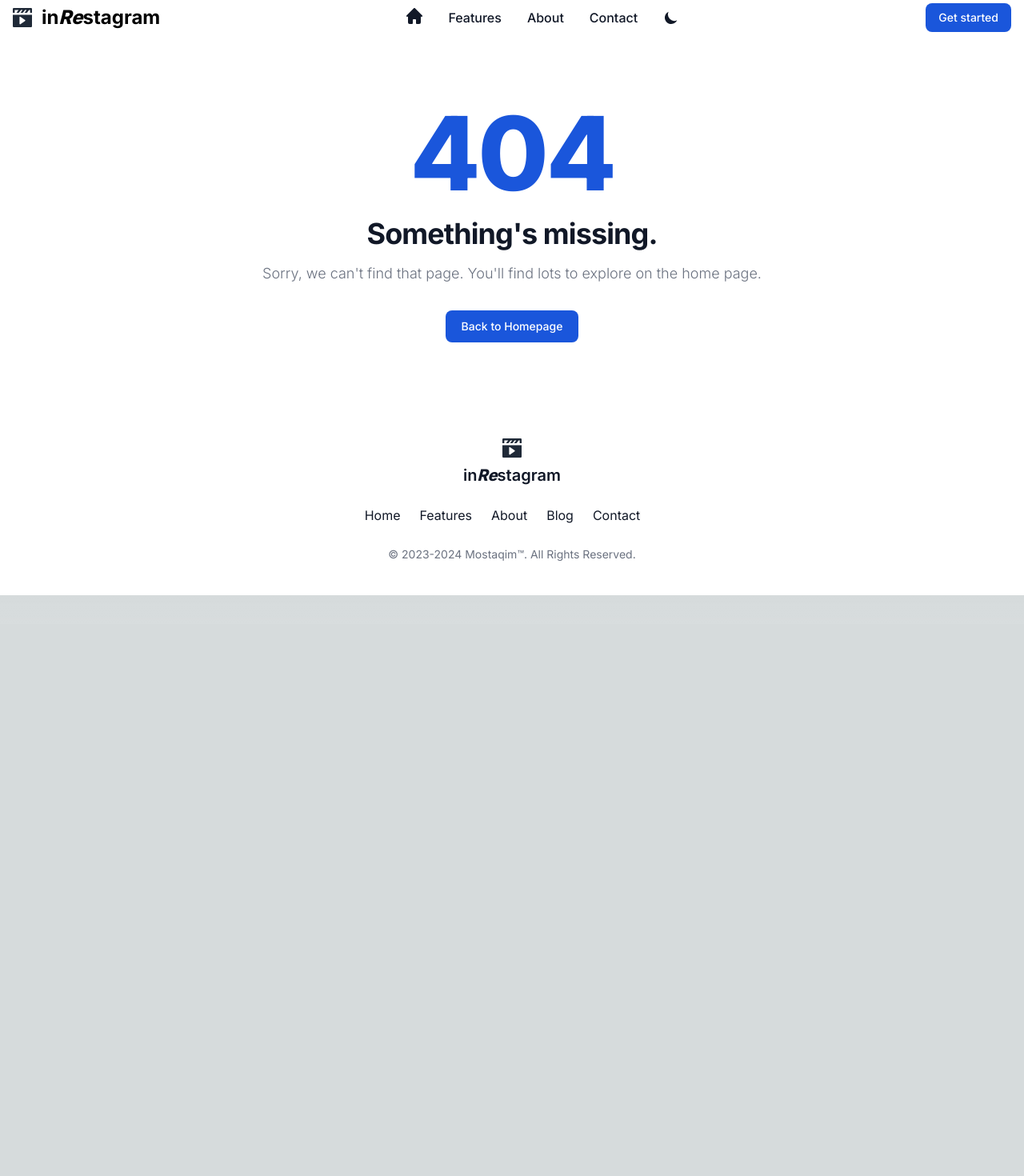
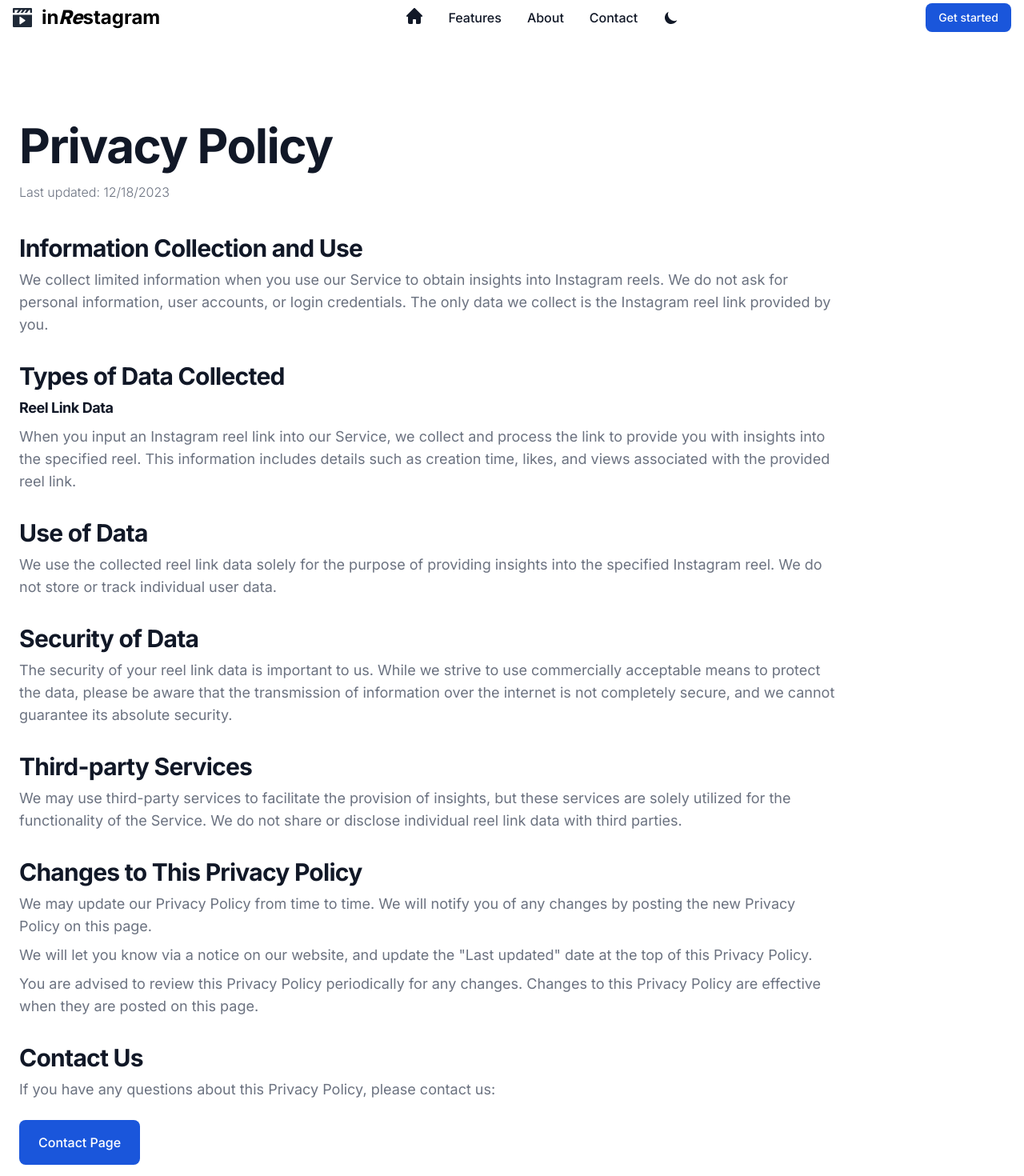
Before and after one commit to AyoubKasmi/inrestagramcom, a Next.js app: page /privacy-policy in a window 1280 px wide. Before the commit this address had no page. Shown: the part 20-1490 px from the top of the page at 80% size. Before the commit the page ends 800 px from the top, so only its background shows below. Built offline with nearby package versions, Linux system fonts and the light colour scheme.

Commit message:
1st commit

```diff
--- a/app/contact/page.js
+++ b/app/contact/page.js
@@ -1,3 +1,9 @@
+export const metadata = {
+    title: 'Contact us',
+    alternates: {
+        canonical: '/contact',
+    },
+}
 
 export default function page() {
   return (
--- /dev/null
+++ b/app/privacy-policy/page.js
@@ -0,0 +1,47 @@
+import Link from "next/link"
+
+export const metadata = {
+    title: 'Privacy Policy',
+    alternates: {
+        canonical: '/privacy-policy',
+    },
+}
+
+export default function page() {
+    return (
+      <section className="bg-white dark:bg-gray-900">
+          <div className="py-8 px-4 mx-auto max-w-screen-xl lg:py-16 lg:px-6">
+              <div className="max-w-screen-lg py-6 text-gray-500 sm:text-lg dark:text-gray-400">
+                  <h1 className="mb-4 text-4xl md:text-6xl tracking-tight font-bold text-gray-900 dark:text-white">Privacy Policy</h1>
+                  <p className="mb-4 text-sm md:text-base font-light">Last updated: <time dateTime={new Date('2023/12/18')}>{new Date('2023/12/18').toLocaleDateString()}</time></p>
+              </div>
+              <div className="max-w-screen-lg text-gray-500 sm:text-lg dark:text-gray-400">
+                  <h2 className="mb-2 text-xl md:text-3xl tracking-tight font-bold text-gray-900 dark:text-white">Information Collection and Use</h2>
+                  <p className="mb-8">We collect limited information when you use our Service to obtain insights into Instagram reels. We do not ask for personal information, user accounts, or login credentials. The only data we collect is the Instagram reel link provided by you.</p>
+
+                  <h2 className="mb-2 text-xl md:text-3xl tracking-tight font-bold text-gray-900 dark:text-white">Types of Data Collected</h2>
+                  <h3 className="mb-2 text-lg tracking-tight font-bold text-gray-900 dark:text-white">Reel Link Data</h3>
+                  <p className="mb-8">When you input an Instagram reel link into our Service, we collect and process the link to provide you with insights into the specified reel. This information includes details such as creation time, likes, and views associated with the provided reel link.</p>
+
+                  <h2 className="mb-2 text-xl md:text-3xl tracking-tight font-bold text-gray-900 dark:text-white">Use of Data</h2>
+                  <p className="mb-8">We use the collected reel link data solely for the purpose of providing insights into the specified Instagram reel. We do not store or track individual user data.</p>
+
+                  <h2 className="mb-2 text-xl md:text-3xl tracking-tight font-bold text-gray-900 dark:text-white">Security of Data</h2>
+                  <p className="mb-8">The security of your reel link data is important to us. While we strive to use commercially acceptable means to protect the data, please be aware that the transmission of information over the internet is not completely secure, and we cannot guarantee its absolute security.</p>
+
+                  <h2 className="mb-2 text-xl md:text-3xl tracking-tight font-bold text-gray-900 dark:text-white">Third-party Services</h2>
+                  <p className="mb-8">We may use third-party services to facilitate the provision of insights, but these services are solely utilized for the functionality of the Service. We do not share or disclose individual reel link data with third parties.</p>
+
+                  <h2 className="mb-2 text-xl md:text-3xl tracking-tight font-bold text-gray-900 dark:text-white">Changes to This Privacy Policy</h2>
+                  <p className="mb-2">We may update our Privacy Policy from time to time. We will notify you of any changes by posting the new Privacy Policy on this page.</p>
+                  <p className="mb-2">We will let you know via a notice on our website, and update the "Last updated" date at the top of this Privacy Policy.</p>
+                  <p className="mb-8">You are advised to review this Privacy Policy periodically for any changes. Changes to this Privacy Policy are effective when they are posted on this page.</p>
+
+                  <h2 className="mb-2 text-xl md:text-3xl tracking-tight font-bold text-gray-900 dark:text-white">Contact Us</h2>
+                  <p className="mb-2">If you have any questions about this Privacy Policy, please contact us:</p>
+                  <Link href="/contact" className="inline-flex text-white bg-blue-700 hover:bg-blue-800 focus:ring-4 focus:outline-none focus:ring-blue-300 font-medium rounded-lg text-sm md:text-base px-5 md:px-6 py-2.5 md:py-4 text-center dark:focus:ring-blue-900 my-4">Contact Page</Link>
+              </div>
+          </div>
+      </section>
+    )
+}
--- a/app/sections/footer.js
+++ b/app/sections/footer.js
@@ -26,6 +26,9 @@ export default function FooterComponent() {
                 <li>
                     <Link href="/contact" className="mr-4 hover:underline md:mr-6">Contact</Link>
                 </li>
+                <li>
+                    <Link href="/privacy-policy" className="mr-4 hover:underline md:mr-6">Privacy Policy</Link>
+                </li>
             </ul>
             <span className="text-xs md:text-sm text-gray-500 sm:text-center dark:text-gray-400">© 2023-2024 <a href="#" className="hover:underline">Mostaqim™</a>. All Rights Reserved.</span>
         </div>
--- a/app/sections/navbar.js
+++ b/app/sections/navbar.js
@@ -17,14 +17,14 @@ export default function NavbarComponent() {
         <>
         <nav className="bg-white border-gray-200 dark:bg-gray-900">
             <div className="max-w-screen-xl flex flex-wrap items-center justify-between mx-auto py-6 px-4">
-                <Link href="/" className="flex items-center space-x-3 rtl:space-x-reverse">
-                    <svg className="w-6 h-6 text-gray-800 dark:text-white" aria-hidden="true" xmlns="http://www.w3.org/2000/svg" fill="currentColor" viewBox="0 0 20 20">
+                <Link href="/" className="flex items-center space-x-1 md:space-x-3 rtl:space-x-reverse">
+                    <svg className="w-5 h-5 md:w-6 md:h-6 text-gray-800 dark:text-white" aria-hidden="true" xmlns="http://www.w3.org/2000/svg" fill="currentColor" viewBox="0 0 20 20">
                         <path d="M2 2h4L3.75 5h2.5L8.5 2h1.715l-2.25 3h2.5l2.25-3h1.715l-2.25 3h2.5l2.25-3H18v3h2V1a1 1 0 0 0-1-1H1a1 1 0 0 0-1 1v4h2V2ZM0 7v12a1 1 0 0 0 1 1h18a1 1 0 0 0 1-1V7H0Zm12.76 6.458-4.818 3.43A.593.593 0 0 1 7 16.429V9.571a.593.593 0 0 1 .942-.459l4.818 3.43a.557.557 0 0 1 0 .916Z"/>
                     </svg>
-                    <span className="self-center text-2xl text-black font-bold whitespace-nowrap dark:text-white">in<span className='font-extrabold italic'>Re</span>stagram</span>
+                    <span className="self-center text-lg md:text-2xl text-black font-bold whitespace-nowrap dark:text-white">in<span className='font-extrabold italic'>Re</span>stagram</span>
                 </Link>
             <div className="flex md:order-2 space-x-3 md:space-x-0 rtl:space-x-reverse">
-                <button type="button" className="text-white bg-blue-700 hover:bg-blue-800 focus:ring-4 focus:outline-none focus:ring-blue-300 font-medium rounded-lg text-sm px-4 py-2 text-center dark:bg-blue-600 dark:hover:bg-blue-700 dark:focus:ring-blue-800">Get started</button>
+                <button type="button" className="text-white bg-blue-700 hover:bg-blue-800 focus:ring-4 focus:outline-none focus:ring-blue-300 font-medium rounded-lg text-xs md:text-sm px-2 md:px-4 py-1 md:py-2 text-center dark:bg-blue-600 dark:hover:bg-blue-700 dark:focus:ring-blue-800">Get started</button>
                 <button id="triggerButton" data-collapse-toggle="navbarMenu" type="button" className="inline-flex items-center p-2 w-10 h-10 justify-center text-sm text-gray-500 rounded-lg md:hidden hover:bg-gray-100 focus:outline-none focus:ring-2 focus:ring-gray-200 dark:text-gray-400 dark:hover:bg-gray-700 dark:focus:ring-gray-600" aria-controls="navbar-sticky" aria-expanded="false">
                     <span className="sr-only">Open main menu</span>
                     <svg className="w-5 h-5" aria-hidden="true" xmlns="http://www.w3.org/2000/svg" fill="none" viewBox="0 0 17 14">
@@ -39,6 +39,7 @@ export default function NavbarComponent() {
                         <svg className="w-5 h-5" aria-hidden="true" xmlns="http://www.w3.org/2000/svg" fill="currentColor" viewBox="0 0 20 20">
                             <path d="m19.707 9.293-2-2-7-7a1 1 0 0 0-1.414 0l-7 7-2 2a1 1 0 0 0 1.414 1.414L2 10.414V18a2 2 0 0 0 2 2h3a1 1 0 0 0 1-1v-4a1 1 0 0 1 1-1h2a1 1 0 0 1 1 1v4a1 1 0 0 0 1 1h3a2 2 0 0 0 2-2v-7.586l.293.293a1 1 0 0 0 1.414-1.414Z"/>
                         </svg>
+                        <span className="sr-only">Home</span>
                     </Link>
                 </li>
                 <li>
```
Also changed, not shown: app/opengraph-image.png, app/twitter-image.png.
